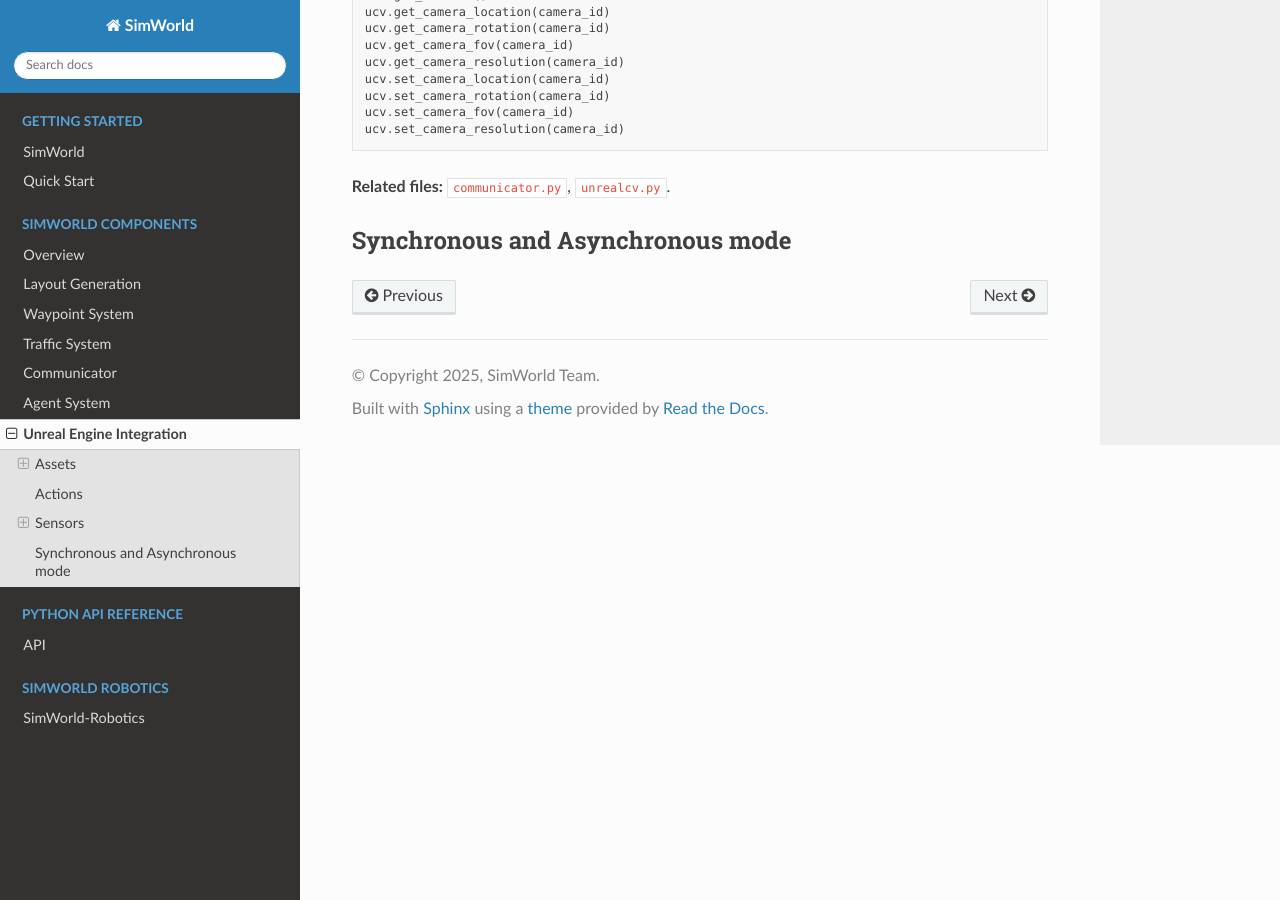
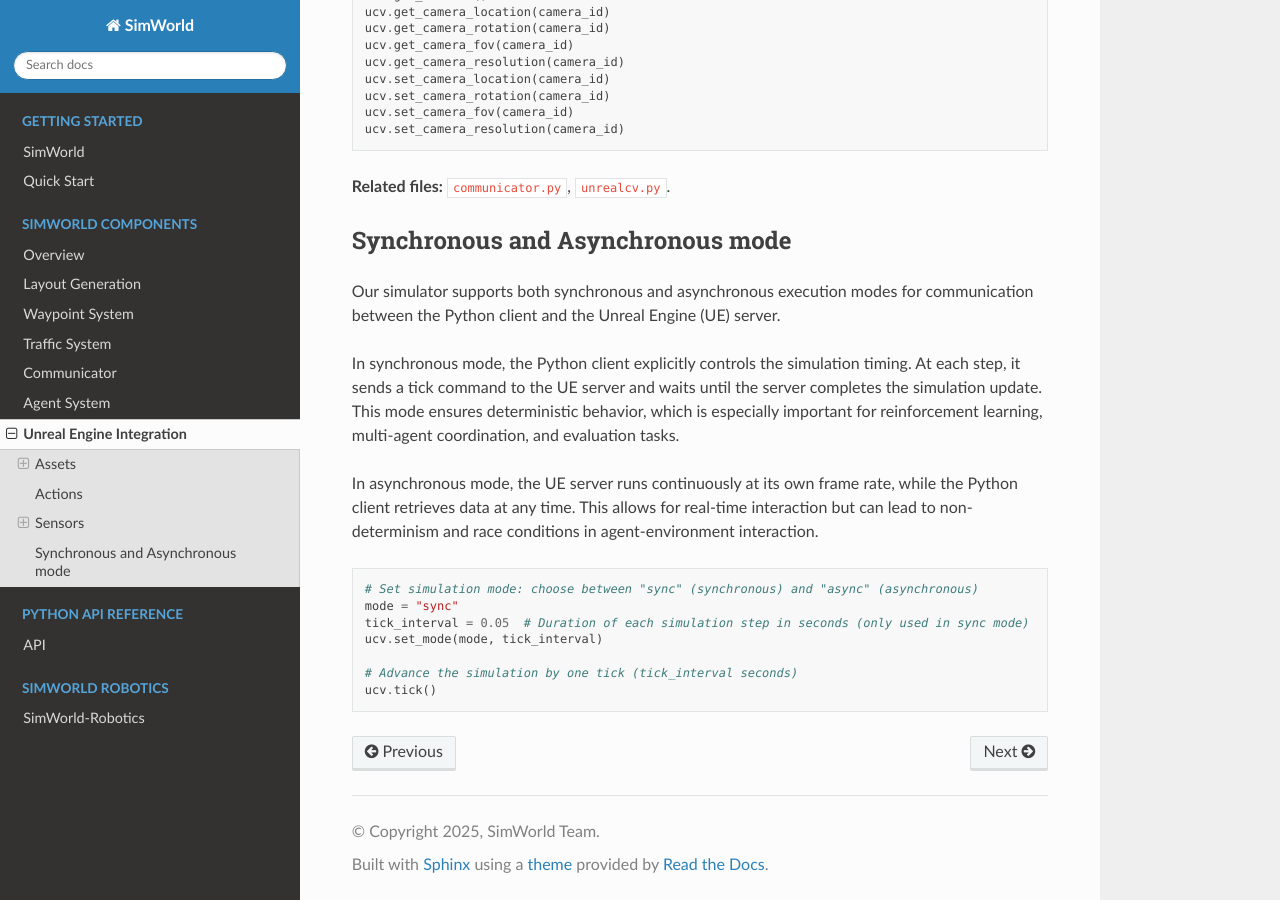
Before and after one commit to KoeYe/SimWorld-doc, a Sphinx documentation site: the page built from docs/source/components/ue_detail.md, in a window 1280 px wide and 900 px high, scrolled down 5051 px. Built offline with Sphinx 7.4.7 and the Read the Docs theme 3.1.0, drawn with Linux system fonts in a browser that asks for light colours.

Commit message:
update sync and async mode

````diff
--- a/docs/source/components/ue_detail.md
+++ b/docs/source/components/ue_detail.md
@@ -199,3 +199,19 @@ ucv.set_camera_resolution(camera_id)
 **Related files:** `communicator.py`, `unrealcv.py`.
 
 ## Synchronous and Asynchronous mode
+
+Our simulator supports both synchronous and asynchronous execution modes for communication between the Python client and the Unreal Engine (UE) server.
+
+In synchronous mode, the Python client explicitly controls the simulation timing. At each step, it sends a tick command to the UE server and waits until the server completes the simulation update. This mode ensures deterministic behavior, which is especially important for reinforcement learning, multi-agent coordination, and evaluation tasks.
+
+In asynchronous mode, the UE server runs continuously at its own frame rate, while the Python client retrieves data at any time. This allows for real-time interaction but can lead to non-determinism and race conditions in agent-environment interaction.
+
+```python
+# Set simulation mode: choose between "sync" (synchronous) and "async" (asynchronous)
+mode = "sync"
+tick_interval = 0.05  # Duration of each simulation step in seconds (only used in sync mode)
+ucv.set_mode(mode, tick_interval)
+
+# Advance the simulation by one tick (tick_interval seconds)
+ucv.tick()
+```
````
